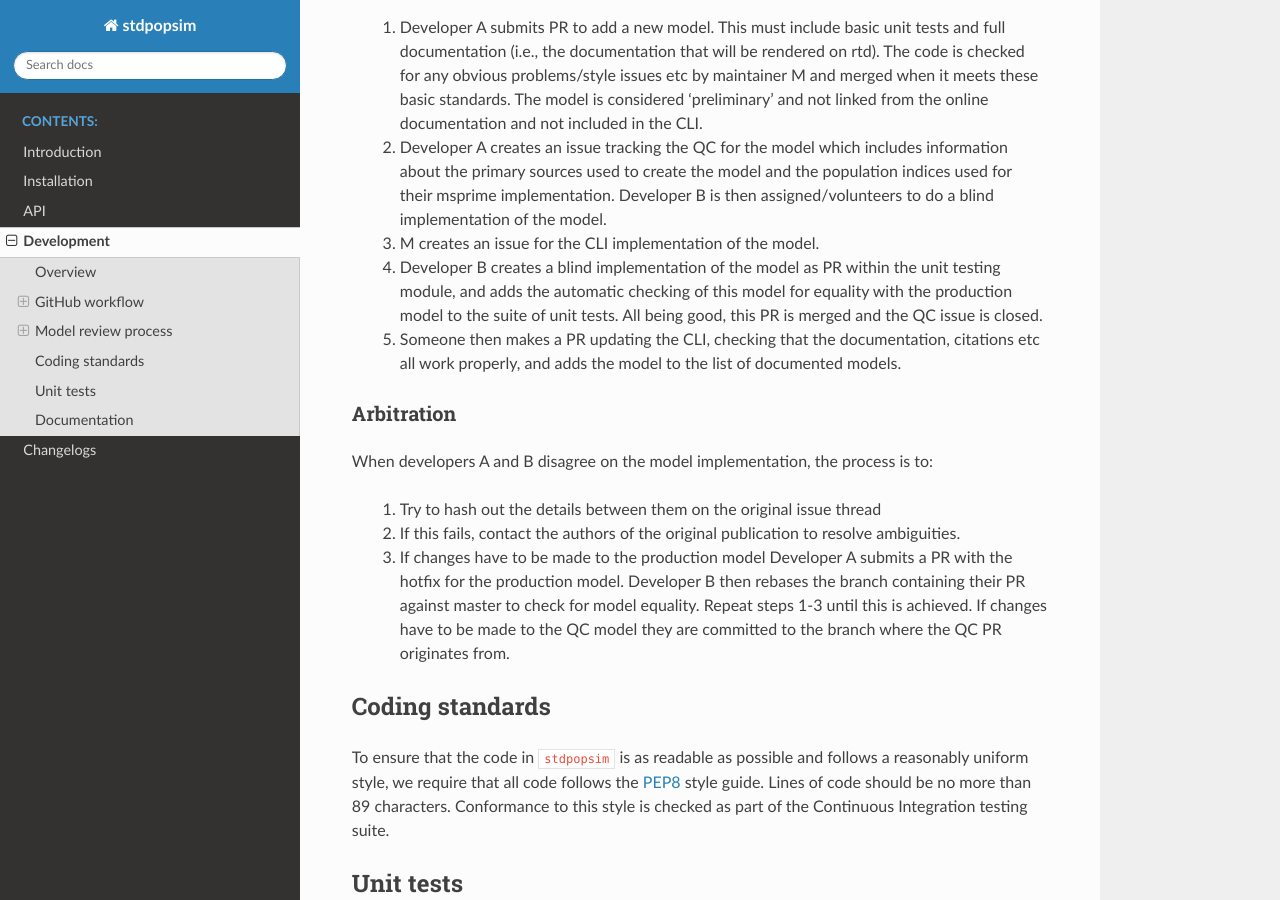
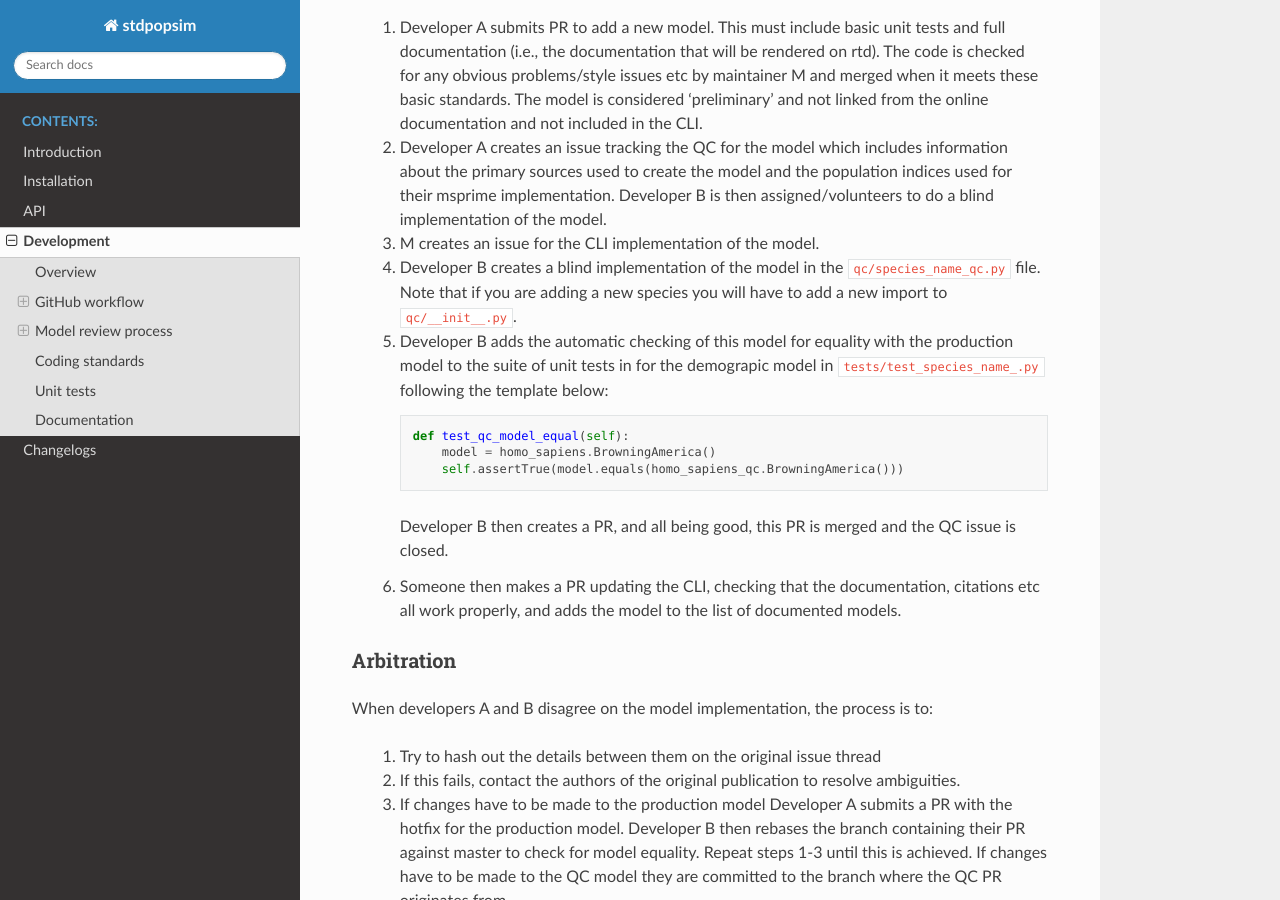
Before and after one commit to popsim-consortium/stdpopsim, a Sphinx documentation site: the page built from docs/development.rst, in a window 1280 px wide and 900 px high, scrolled down 6614 px. Built offline with Sphinx 7.4.7 and the Read the Docs theme 2.0.0, drawn with Linux system fonts in a browser that asks for light colours; formulas are drawn with MathJax 3.

Commit message:
More detailed model qc
list numeral fix


Text-fix


Fix slashes

```diff
--- a/docs/development.rst
+++ b/docs/development.rst
@@ -381,12 +381,23 @@ follow these steps for it to be officially supported by stdpopsim:
 
     3. M creates an issue for the CLI implementation of the model.
 
-    4. Developer B creates a blind implementation of the model as PR within the
-       unit testing module, and adds the automatic checking of this model for
-       equality with the production model to the suite of unit tests. All being
-       good, this PR is merged and the QC issue is closed.
+    4. Developer B creates a blind implementation of the model in the
+       ``qc/species_name_qc.py`` file. Note that if you are adding a new species
+       you will have to add a new import to ``qc/__init__.py``.
 
-    5. Someone then makes a PR updating the CLI, checking that the
+    5. Developer B adds the automatic checking of this model for
+       equality with the production model to the suite of unit tests in for the
+       demograpic model in ``tests/test_species_name_.py`` following the
+       template below::
+
+        def test_qc_model_equal(self):
+            model = homo_sapiens.BrowningAmerica()
+            self.assertTrue(model.equals(homo_sapiens_qc.BrowningAmerica()))
+
+       Developer B then creates a PR, and all being good, this PR is merged and
+       the QC issue is closed.
+
+    6. Someone then makes a PR updating the CLI, checking that the
        documentation, citations etc all work properly, and adds the model to
        the list of documented models.
 
```
